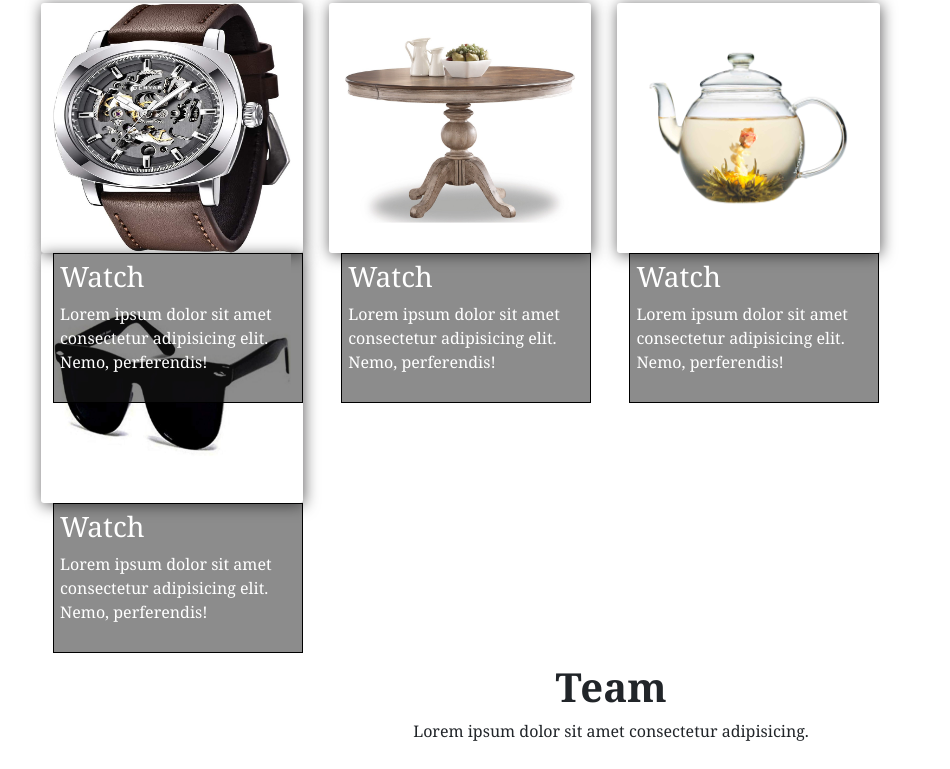
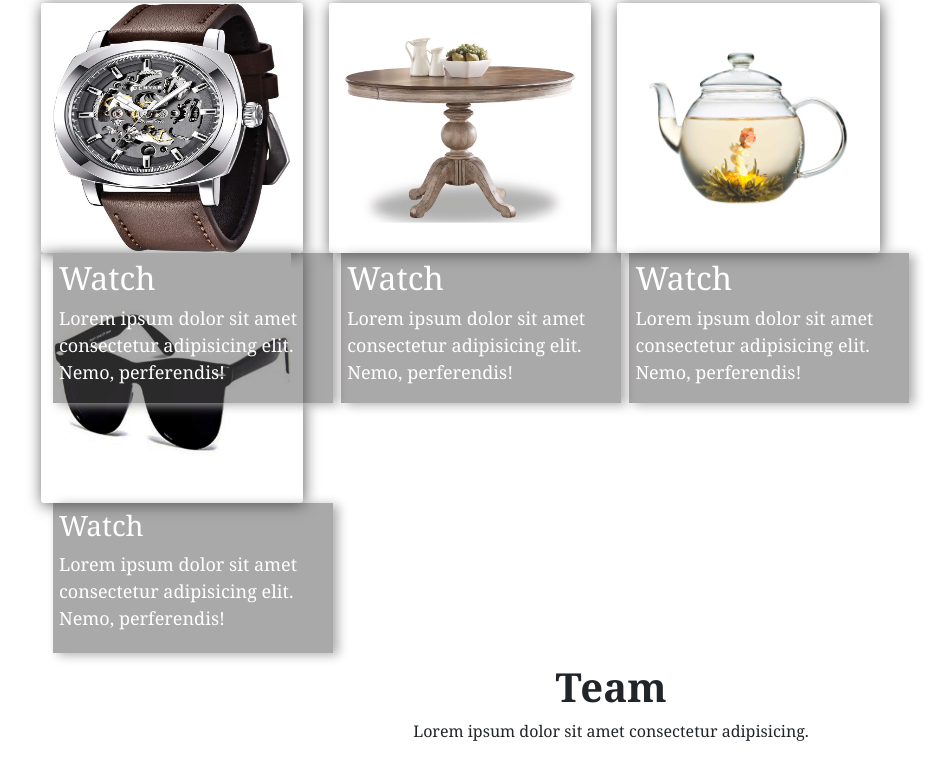
Before and after one commit to PriyaWebDesigner/Business_website, a plain HTML site: page index.html in a window 1280 px wide. Shown: the part 1993-2762 px from the top of the page, without its empty margins (29-979 px from the left). Drawn offline with nearby package versions, Linux system fonts and the light colour scheme.

Commit message:
Business Website

```diff
--- a/assets/css/style.css
+++ b/assets/css/style.css
@@ -97,16 +97,44 @@
 }
 .intro{
     height: 150px;
-    width: 250px;
+    width: 280px;
     padding: 6px;
-    margin-right: 26px;
+    /* margin-right: 26px; */
     border: 1px solid black;
     box-sizing: border-box;
     position: absolute;
-    background: rgba(27, 27, 27, .5);
+    background: rgba(87, 84, 84, 0.5);
+    box-shadow:5px 2px 10px rgb(176, 173, 176);
     color: white;
+    border: none;
+    /* bottom: 150px; */
 
 }
+
+.custom-h1{
+    font-size: 18px;
+    /* visibility: hidden;
+    opacity: 0; */
+}
+/* .custom-s1 .intro{
+    opacity: 0;
+    position: absolute;
+    left: 12px;
+    right: 12px;
+    bottom: -100%;
+    z-index: 3;
+    transition: all ease-in-out 0.5s;
+    background: color-mix(in srgb, var(--background-color), transparent 10%);
+    padding: 15px;
+} */
+
+/* .custom-s1 .intro:hover{
+    cursor: pointer;
+}
+.custom-s1 .intro:hover{
+    height: 150px;
+    bottom: 150px;
+} */
 .work-section{
     margin-bottom: 10rem;
 }
--- a/index.html
+++ b/index.html
@@ -165,24 +165,24 @@
         <div class="col-lg-3 col-md-6 col-sm-12 custom-s1">
           <img src="assets/images/img1.jpg" alt="" class="custom-i">
           <div class="intro">
-            <h3>Watch</h3>
-            <p>Lorem <span>ipsum</span> dolor sit amet consectetur adipisicing elit. Nemo, perferendis!</p>
+            <h2>Watch</h2>
+            <p class="custom-h1">Lorem ipsum dolor sit amet consectetur adipisicing elit. Nemo, perferendis!</p>
           </div>
         </div>
 
         <div class="col-lg-3 col-md-6 col-sm-12 custom-s1">
           <img src="assets/images/img2.jpg" alt="" class="custom-i">
           <div class="intro">
-            <h3>Watch</h3>
-            <p>Lorem <span>ipsum</span> dolor sit amet consectetur adipisicing elit. Nemo, perferendis!</p>
+            <h2>Watch</h2>
+            <p class="custom-h1">Lorem ipsum dolor sit amet consectetur adipisicing elit. Nemo, perferendis!</p>
           </div>
         </div>
 
         <div class="col-lg-3 col-md-6 col-sm-12 custom-s1">
           <img src="assets/images/img3.jpg" alt="" class="custom-i">
           <div class="intro">
-            <h3>Watch</h3>
-            <p>Lorem <span>ipsum</span> dolor sit amet consectetur adipisicing elit. Nemo, perferendis!</p>
+            <h2>Watch</h2>
+            <p class="custom-h1">Lorem ipsum dolor sit amet consectetur adipisicing elit. Nemo, perferendis!</p>
           </div>
         </div>
 
@@ -190,7 +190,7 @@
           <img src="assets/images/img4.jpg" alt="" class="custom-i">
           <div class="intro">
             <h3>Watch</h3>
-            <p>Lorem <span>ipsum</span> dolor sit amet consectetur adipisicing elit. Nemo, perferendis!</p>
+            <p class="custom-h1">Lorem <span>ipsum</span> dolor sit amet consectetur adipisicing elit. Nemo, perferendis!</p>
           </div>
         </div>
       </div>
```
